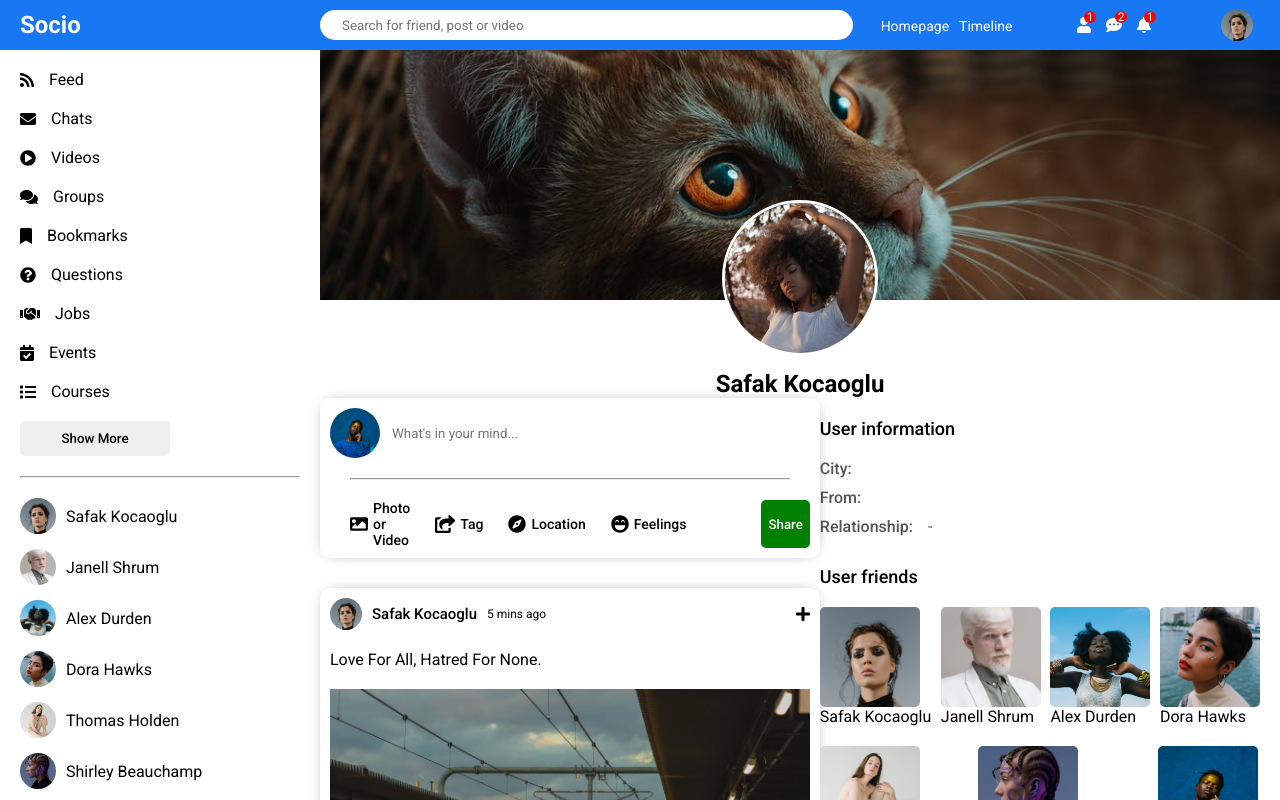
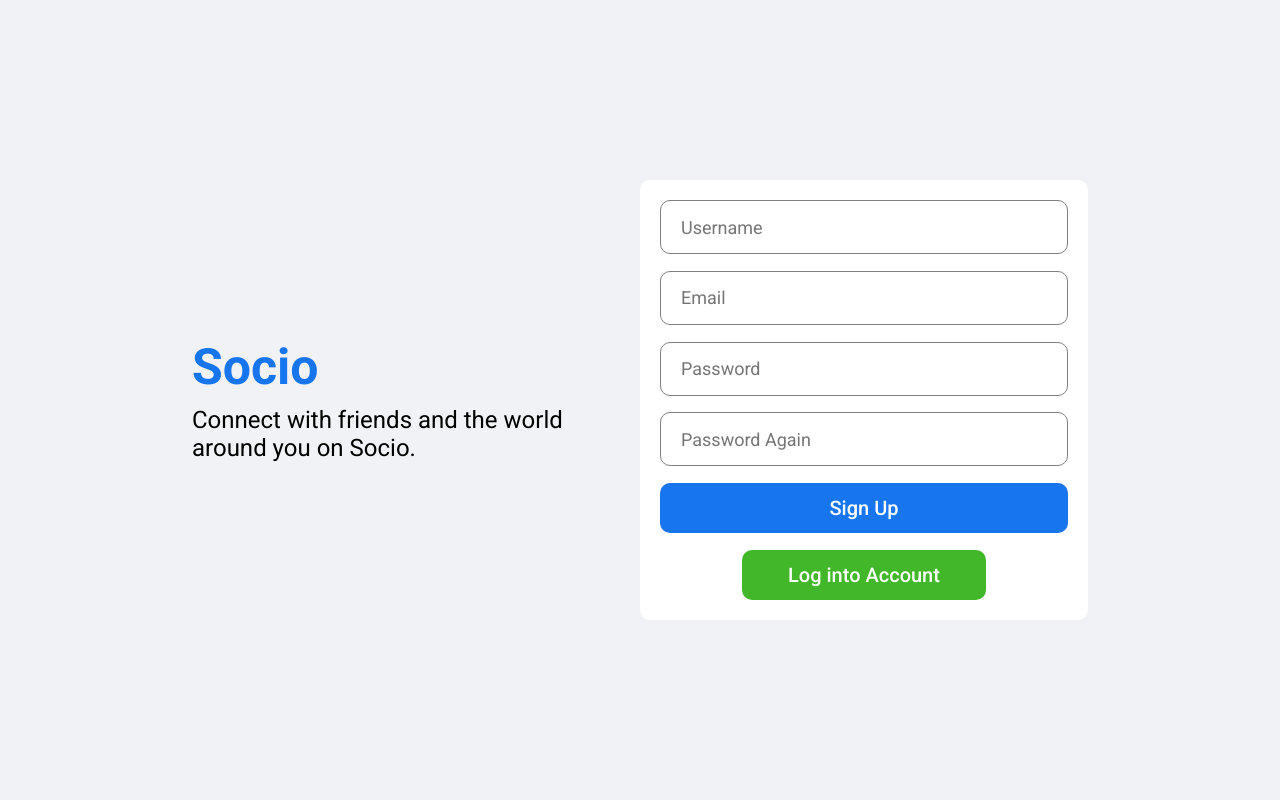
Before and after one commit to vishal6969/socio, a React (Create React App) app in the folder front-end/: page / in a window 1280 px wide. Shown: the top 800 px of the page. Built offline with nearby package versions, Linux system fonts and the light colour scheme.

Commit message:
added login, register (frontend Complete)

```diff
--- a/front-end/src/App.js
+++ b/front-end/src/App.js
@@ -1,13 +1,14 @@
-import Navbar from "./components/navbar/Navbar";
 import Home from "../src/pages/home/Home";
 import Profile from "./pages/profile/Profile";
 import { Users } from "../src/dummyData";
+import Login from "../src/pages/login/Login";
+import Register from "../src/pages/register/Register";
 
 
 function App() {
   return (
     <>
-      <Profile user={ Users[0]}/>
+      <Register/>
     </>
   );
 }
--- a/front-end/src/components/rightbar/Rightbar.jsx
+++ b/front-end/src/components/rightbar/Rightbar.jsx
@@ -65,10 +65,8 @@
   );
 };
 return (
-  <div className="rightbar">
     <div className="rightbarWrapper">
       {user ? <ProfileRightbar /> : <HomeRightbar />}
     </div>
-  </div>
 );
 }
--- a/front-end/src/components/rightbar/rightbar.css
+++ b/front-end/src/components/rightbar/rightbar.css
@@ -35,10 +35,12 @@
   font-size: 18px;
   font-weight: 500;
   margin-bottom: 20px;
+  margin-left: 10px;
 }
 
 .rightbarInfo{
   margin-bottom: 30px;
+  margin-left: 10px;
 }
 
 .rightbarInfoItem{
--- a/front-end/src/pages/home/Home.jsx
+++ b/front-end/src/pages/home/Home.jsx
@@ -2,14 +2,18 @@
 import Feed from "../../components/feed/Feed";
 import Rightbar from "../../components/rightbar/Rightbar";
 import "./home.css";
+import Navbar from "../../components/navbar/Navbar";
 
 function Home() {
   return (
-    <div className="home">
-      <Sidebar />
-      <Feed />
-      <Rightbar/>
-    </div>
+    <>
+      <Navbar />
+      <div className="home">
+        <Sidebar />
+        <Feed />
+        <Rightbar />
+      </div>
+    </>
   );
 }
 
--- /dev/null
+++ b/front-end/src/pages/login/Login.jsx
@@ -0,0 +1,40 @@
+import "./login.css";
+
+export default function Login() {
+  return (
+    <div className="login">
+      <div className="loginWrapper">
+        <div className="loginLeft">
+          <h3 className="loginLogo">Socio</h3>
+          <span className="loginDesc">
+            Connect with friends and the world around you on Socio.
+          </span>
+        </div>
+        <div className="loginRight">
+          <form className="loginBox">
+            <input
+              placeholder="Email"
+              type="email"
+              required
+              className="loginInput"
+            />
+            <input
+              placeholder="Password"
+              type="password"
+              required
+              minLength="6"
+              className="loginInput"
+            />
+            <button className="loginButton" type="submit">
+              Log In
+            </button>
+            <span className="loginForgot">Forgot Password?</span>
+            <button className="loginRegisterButton">
+              Create a New Account
+            </button>
+          </form>
+        </div>
+      </div>
+    </div>
+  );
+}
--- /dev/null
+++ b/front-end/src/pages/login/login.css
@@ -0,0 +1,92 @@
+.login {
+  width: 100vw;
+  height: 100vh;
+  background-color: #f0f2f5;
+  display: flex;
+  align-items: center;
+  justify-content: center;
+}
+
+.loginWrapper {
+  width: 70%;
+  height: 70%;
+  display: flex;
+}
+
+.loginLeft,
+.loginRight {
+  flex: 1;
+  display: flex;
+  flex-direction: column;
+  justify-content: center;
+}
+
+.loginLogo {
+  font-size: 50px;
+  font-weight: 800;
+  color: #1775ee;
+  margin-bottom: 10px;
+}
+
+.loginDesc {
+  font-size: 24px;
+}
+
+.loginBox{
+    height: 300px;
+    padding: 20px;
+    background-color: white;
+    border-radius: 10px;
+    display: flex;
+    flex-direction: column;
+    justify-content: space-between;
+}
+
+.loginInput{
+    height: 50px;
+    border-radius: 10px;
+    border: 1px solid gray;
+    font-size: 18px;
+    padding-left: 20px;
+}
+
+.loginInput:focus{
+    outline: none;
+}
+
+.loginButton{
+    height: 50px;
+    border-radius: 10px;
+    border: none;
+    background-color: #1775ee;
+    color: white;
+    font-size: 20px;
+    font-weight: 500;
+    cursor: pointer;
+}
+
+.loginButton:focus{
+  outline: none;
+}
+
+.loginButton:disabled{
+  cursor: not-allowed;
+}
+
+.loginForgot{
+    text-align: center;
+    color: #1775ee;
+}
+
+.loginRegisterButton{
+    width: 60%;
+    align-self: center;
+    height: 50px;
+    border-radius: 10px;
+    border: none;
+    background-color: #42b72a;
+    color: white;
+    font-size: 20px;
+    font-weight: 500;
+    cursor: pointer;
+}
--- a/front-end/src/pages/profile/profile.css
+++ b/front-end/src/pages/profile/profile.css
@@ -35,6 +35,7 @@
     flex-direction: column;
     align-items: center;
     justify-content: center;
+    margin-top: -5px;
 }
 
 .profileInfoName{
--- /dev/null
+++ b/front-end/src/pages/register/Register.jsx
@@ -0,0 +1,50 @@
+import "./register.css";
+
+
+export default function Register() {
+
+  return (
+    <div className="login">
+      <div className="loginWrapper">
+        <div className="loginLeft">
+          <h3 className="loginLogo">Socio</h3>
+          <span className="loginDesc">
+            Connect with friends and the world around you on Socio.
+          </span>
+        </div>
+        <div className="loginRight">
+          <form className="loginBox">
+            <input
+              placeholder="Username"
+              required
+              className="loginInput"
+            />
+            <input
+              placeholder="Email"
+              required
+              className="loginInput"
+              type="email"
+            />
+            <input
+              placeholder="Password"
+              required
+              className="loginInput"
+              type="password"
+              minLength="6"
+            />
+            <input
+              placeholder="Password Again"
+              required
+              className="loginInput"
+              type="password"
+            />
+            <button className="loginButton" type="submit">
+              Sign Up
+            </button>
+            <button className="loginRegisterButton">Log into Account</button>
+          </form>
+        </div>
+      </div>
+    </div>
+  );
+}
--- /dev/null
+++ b/front-end/src/pages/register/register.css
@@ -0,0 +1,84 @@
+.login {
+  width: 100vw;
+  height: 100vh;
+  background-color: #f0f2f5;
+  display: flex;
+  align-items: center;
+  justify-content: center;
+}
+
+.loginWrapper {
+  width: 70%;
+  height: 70%;
+  display: flex;
+}
+
+.loginLeft,
+.loginRight {
+  flex: 1;
+  display: flex;
+  flex-direction: column;
+  justify-content: center;
+}
+
+.loginLogo {
+  font-size: 50px;
+  font-weight: 800;
+  color: #1775ee;
+  margin-bottom: 10px;
+}
+
+.loginDesc {
+  font-size: 24px;
+}
+
+.loginBox{
+    height: 400px;
+    padding: 20px;
+    background-color: white;
+    border-radius: 10px;
+    display: flex;
+    flex-direction: column;
+    justify-content: space-between;
+}
+
+.loginInput{
+    height: 50px;
+    border-radius: 10px;
+    border: 1px solid gray;
+    font-size: 18px;
+    padding-left: 20px;
+}
+
+.loginInput:focus{
+    outline: none;
+}
+
+.loginButton{
+    height: 50px;
+    border-radius: 10px;
+    border: none;
+    background-color: #1775ee;
+    color: white;
+    font-size: 20px;
+    font-weight: 500;
+    cursor: pointer;
+}
+
+.loginForgot{
+    text-align: center;
+    color: #1775ee;
+}
+
+.loginRegisterButton{
+    width: 60%;
+    align-self: center;
+    height: 50px;
+    border-radius: 10px;
+    border: none;
+    background-color: #42b72a;
+    color: white;
+    font-size: 20px;
+    font-weight: 500;
+    cursor: pointer;
+}
```
